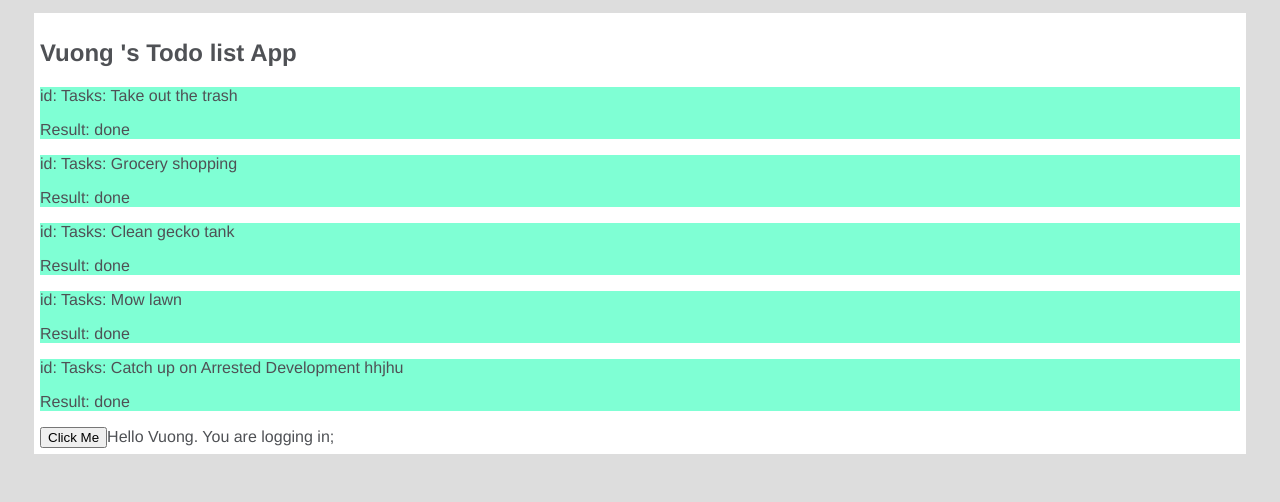
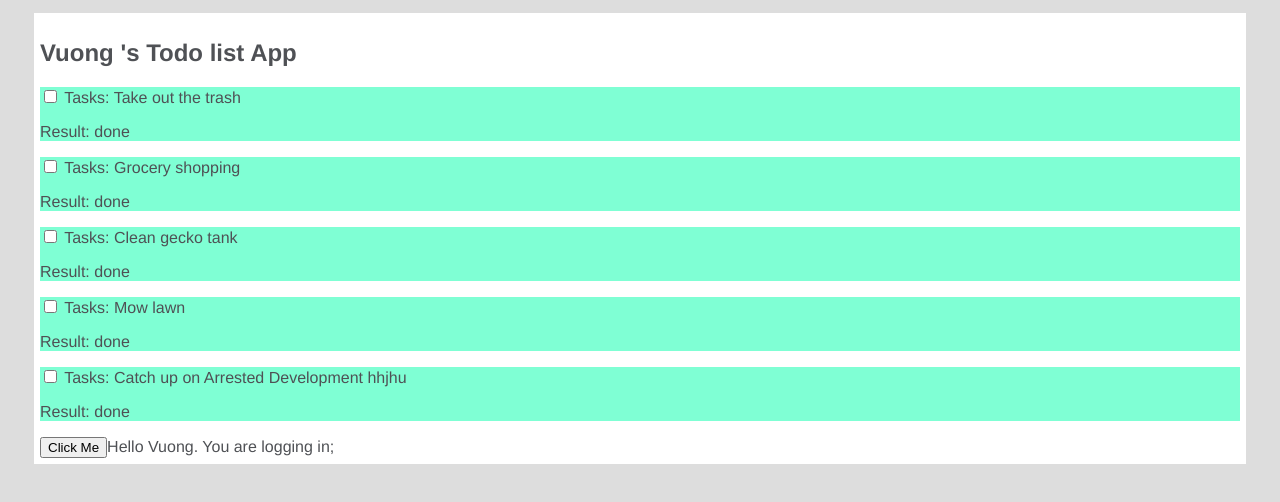
Before and after one commit to yeungon/Shopme, a React (Create React App) app: page / in a window 1280 px wide. Shown: the top 502 px of the page. Built offline with nearby package versions, Linux system fonts and the light colour scheme.

Commit message:
add the input

```diff
--- a/src/components/TodoItems.js
+++ b/src/components/TodoItems.js
@@ -6,7 +6,7 @@ class TodoItems extends Component{
         return (
             <div className = "TodoItems">
 
-                <span>id: {this.props.key}</span> <span>Tasks: {this.props.task}</span>
+                <span> <input type = "checkbox"/> {this.props.key}</span> <span>Tasks: {this.props.task}</span>
                 <p>Result: {this.props.result}</p>
 
             </div>
```
